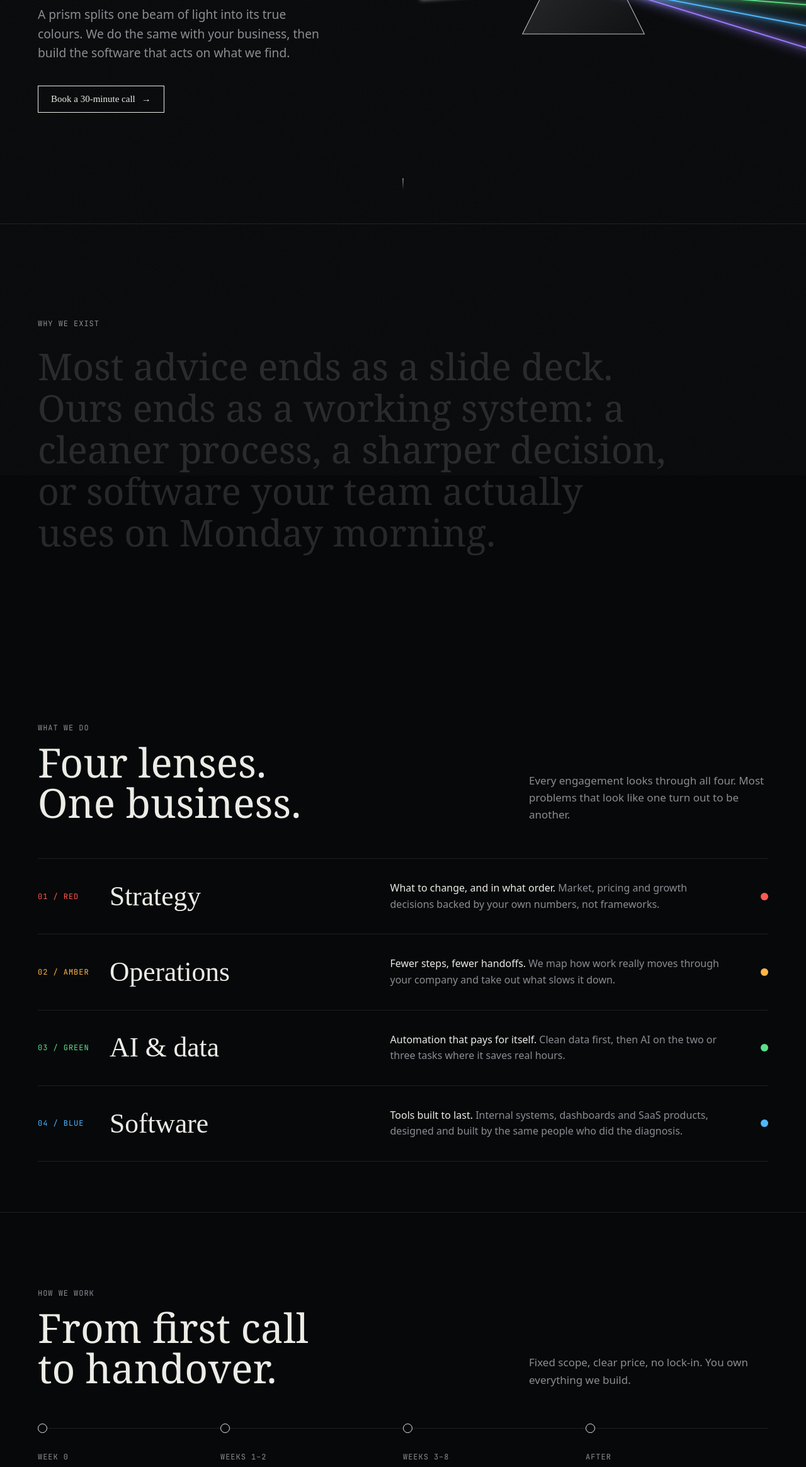
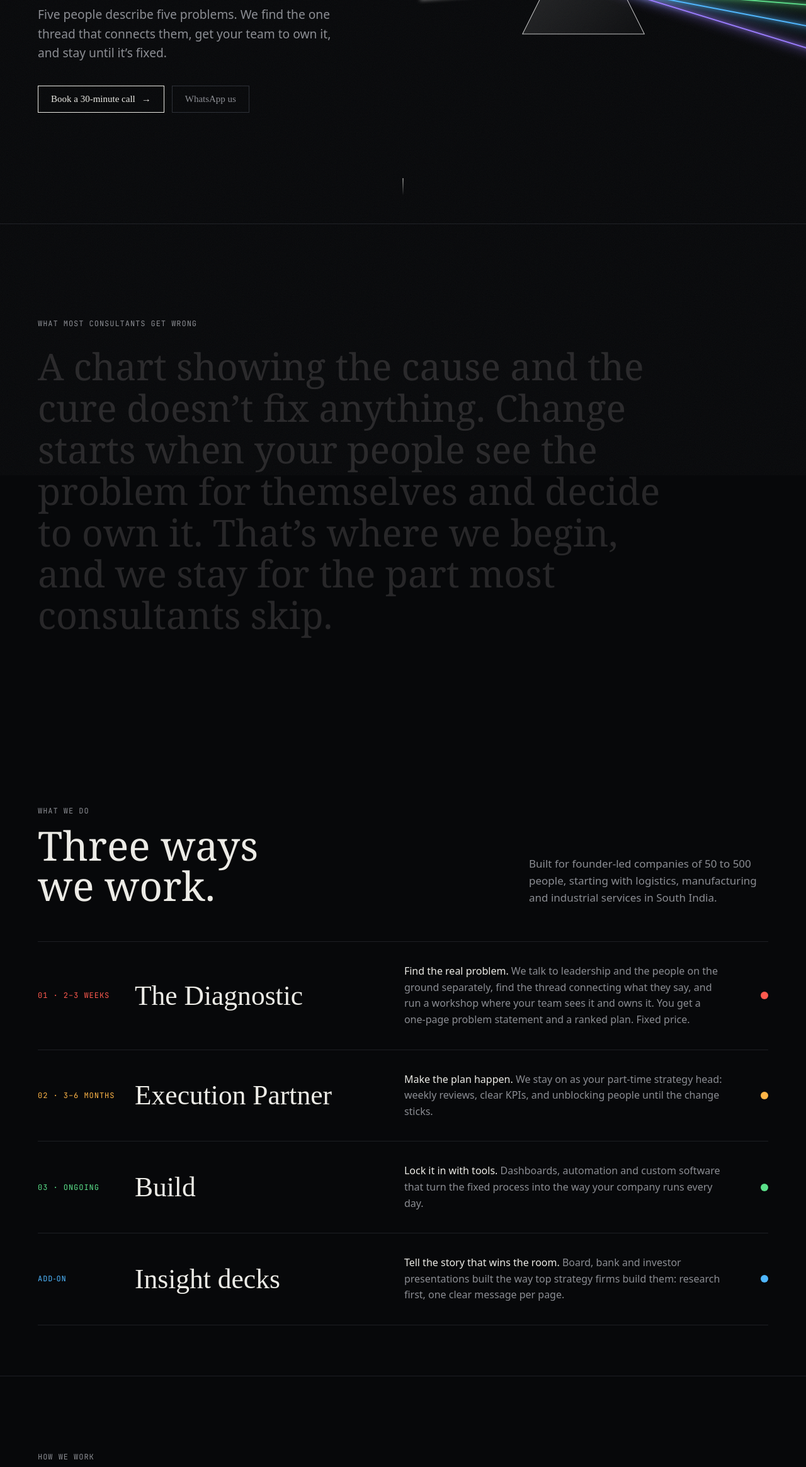
Before and after one commit to stratumprism/stratumprism-website, a plain HTML site: page drafts/prism.html in a window 1280 px wide. Shown: the part 445-2775 px from the top of the page at 63% size. Drawn offline with nearby package versions, Linux system fonts and the light colour scheme; a web font is replaced by a local one.

Commit message:
Prism draft: real copy (offers, founder story, contact)
Co-Authored-By: Claude Opus 5.5 <noreply@anthropic.com>
Claude-Session: https://claude.ai/code/session_01XkNtyxpTfPE5Ki13ucxey4

```diff
--- a/drafts/prism.html
+++ b/drafts/prism.html
@@ -30,6 +30,7 @@ nav .w{display:flex;align-items:center;justify-content:space-between;height:72px
 .btn::before{content:"";position:absolute;inset:0;background:var(--ink);transform:translateY(101%);transition:transform .35s cubic-bezier(.7,0,.2,1);z-index:-1}
 .btn:hover{color:var(--bg)!important}.btn:hover::before{transform:none}
 .btn{isolation:isolate}
+.btn.ghost{border-color:#2b2e35;color:var(--mut)!important}.btn.ghost::before{background:#1a1c21}.btn.ghost:hover{color:var(--ink)!important}
 @media (max-width:760px){.nl a:not(.btn){display:none}}
 
 /* hero */
@@ -55,7 +56,7 @@ nav .w{display:flex;align-items:center;justify-content:space-between;height:72px
 .head{display:flex;justify-content:space-between;align-items:end;gap:30px;flex-wrap:wrap;margin-bottom:56px}
 .head h2{font-size:clamp(38px,5vw,72px);line-height:1;margin:14px 0 0}
 .head p{max-width:380px;color:var(--mut);margin:0}
-.lens{display:grid;grid-template-columns:90px 1.1fr 1.4fr 40px;gap:24px;align-items:center;padding:34px 0;border-top:1px solid var(--line);position:relative;cursor:default}
+.lens{display:grid;grid-template-columns:130px 1.1fr 1.4fr 40px;gap:24px;align-items:center;padding:34px 0;border-top:1px solid var(--line);position:relative;cursor:default}
 .lens:last-child{border-bottom:1px solid var(--line)}
 .lens::after{content:"";position:absolute;left:0;bottom:-1px;height:1px;width:100%;background:var(--c);transform:scaleX(0);transform-origin:left;transition:transform .6s cubic-bezier(.7,0,.2,1)}
 .lens:hover::after{transform:scaleX(1)}
@@ -88,11 +89,12 @@ nav .w{display:flex;align-items:center;justify-content:space-between;height:72px
 .portrait span{color:var(--mut)}
 .founder blockquote{font:400 clamp(28px,3.2vw,44px)/1.18 "Gloock";margin:18px 0 28px}
 .founder p{color:var(--mut);max-width:560px}
+.stats{display:flex;gap:36px;flex-wrap:wrap;margin-top:30px;padding-top:24px;border-top:1px solid var(--line)}.stats b{display:block;font-size:30px;line-height:1.1;margin-bottom:4px}
 @media (max-width:820px){.founder .w{grid-template-columns:1fr;gap:40px}.portrait{max-width:360px}}
 
 /* contact */
 .contact{padding:140px 0 100px;border-top:1px solid var(--line);position:relative;overflow:hidden}
-.contact::before{content:"";position:absolute;left:50%;top:-40%;width:140%;height:120%;transform:translateX(-50%);background:conic-gradient(from 200deg at 50% 0,transparent 0deg,rgba(255,90,78,.10) 20deg,rgba(244,240,106,.08) 35deg,rgba(91,224,138,.08) 50deg,rgba(79,183,255,.10) 65deg,rgba(154,123,255,.10) 80deg,transparent 100deg);pointer-events:none}
+.contact::before{content:"";position:absolute;left:50%;top:-40%;width:140%;height:180%;transform:translateX(-50%);background:conic-gradient(from 200deg at 50% 0,transparent 0deg,rgba(255,90,78,.10) 20deg,rgba(244,240,106,.08) 35deg,rgba(91,224,138,.08) 50deg,rgba(79,183,255,.10) 65deg,rgba(154,123,255,.10) 80deg,transparent 100deg);pointer-events:none}
 .contact .w{display:grid;grid-template-columns:1fr 1fr;gap:70px;position:relative}
 .contact h2{font-size:clamp(46px,6vw,92px);line-height:.98;margin:16px 0 26px}
 .mail{display:flex;gap:10px;align-items:center;flex-wrap:wrap;margin:28px 0 14px}
@@ -116,16 +118,16 @@ footer .w{display:flex;justify-content:space-between;gap:24px;flex-wrap:wrap}
 
 <nav id="nav"><div class="w">
   <a class="logo" href="#top"><svg viewBox="0 0 22 20"><path d="M11 1 21 19H1Z" fill="none" stroke="currentColor" stroke-width="1.4"/><path d="M11 10 21 7" stroke="#ff5a4e"/><path d="M11 10 21 10" stroke="#5be08a"/><path d="M11 10 21 13" stroke="#4fb7ff"/></svg>STRATUM PRISM</a>
-  <div class="nl"><a href="#lenses">What we do</a><a href="#process">How we work</a><a href="#founder">About</a><a class="btn" href="#contact">Book a call</a></div>
+  <div class="nl"><a href="#lenses">Offers</a><a href="#process">How we work</a><a href="#founder">About</a><a class="btn" href="#contact">Book a call</a></div>
 </div></nav>
 
 <header class="hero" id="top">
   <div class="w">
     <div>
-      <div class="mono">Business consulting · AI · Software — Chennai</div>
+      <div class="mono">Strategy · Transformation · AI — Chennai</div>
       <h1 class="serif"><span class="ln"><span>One problem.</span></span><span class="ln"><span>Every <em class="spec" style="font-style:normal">angle.</em></span></span></h1>
-      <p class="rv">A prism splits one beam of light into its true colours. We do the same with your business, then build the software that acts on what we find.</p>
-      <a class="btn rv" href="#contact">Book a 30‑minute call <span aria-hidden="true">→</span></a>
+      <p class="rv">Five people describe five problems. We find the one thread that connects them, get your team to own it, and stay until it’s fixed.</p>
+      <div class="rv" style="display:flex;gap:12px;flex-wrap:wrap"><a class="btn" href="#contact">Book a 30‑minute call <span aria-hidden="true">→</span></a><a class="btn ghost" href="https://wa.me/917550059511" target="_blank" rel="noopener">WhatsApp us</a></div>
     </div>
     <div class="viz" aria-hidden="true">
       <svg id="prism" viewBox="0 0 600 460">
@@ -147,34 +149,34 @@ footer .w{display:flex;justify-content:space-between;gap:24px;flex-wrap:wrap}
 </header>
 
 <section class="state"><div class="w">
-  <div class="mono" style="margin-bottom:26px">Why we exist</div>
-  <h2 class="serif" id="statement">Most advice ends as a slide deck. Ours ends as a working system: a cleaner process, a sharper decision, or software your team actually uses on Monday morning.</h2>
+  <div class="mono" style="margin-bottom:26px">What most consultants get wrong</div>
+  <h2 class="serif" id="statement">A chart showing the cause and the cure doesn’t fix anything. Change starts when your people see the problem for themselves and decide to own it. That’s where we begin, and we stay for the part most consultants skip.</h2>
 </div></section>
 
 <section class="lenses" id="lenses"><div class="w">
-  <div class="head"><div><div class="mono">What we do</div><h2 class="serif">Four lenses.<br>One business.</h2></div><p>Every engagement looks through all four. Most problems that look like one turn out to be another.</p></div>
-  <div class="lens" style="--c:var(--r)"><span class="k">01 / RED</span><h3>Strategy</h3><p><b>What to change, and in what order.</b> Market, pricing and growth decisions backed by your own numbers, not frameworks.</p><span class="dot"></span></div>
-  <div class="lens" style="--c:var(--o)"><span class="k">02 / AMBER</span><h3>Operations</h3><p><b>Fewer steps, fewer handoffs.</b> We map how work really moves through your company and take out what slows it down.</p><span class="dot"></span></div>
-  <div class="lens" style="--c:var(--g)"><span class="k">03 / GREEN</span><h3>AI &amp; data</h3><p><b>Automation that pays for itself.</b> Clean data first, then AI on the two or three tasks where it saves real hours.</p><span class="dot"></span></div>
-  <div class="lens" style="--c:var(--b)"><span class="k">04 / BLUE</span><h3>Software</h3><p><b>Tools built to last.</b> Internal systems, dashboards and SaaS products, designed and built by the same people who did the diagnosis.</p><span class="dot"></span></div>
+  <div class="head"><div><div class="mono">What we do</div><h2 class="serif">Three ways<br>we work.</h2></div><p>Built for founder‑led companies of 50 to 500 people, starting with logistics, manufacturing and industrial services in South India.</p></div>
+  <div class="lens" style="--c:var(--r)"><span class="k">01 · 2–3 WEEKS</span><h3>The Diagnostic</h3><p><b>Find the real problem.</b> We talk to leadership and the people on the ground separately, find the thread connecting what they say, and run a workshop where your team sees it and owns it. You get a one‑page problem statement and a ranked plan. Fixed price.</p><span class="dot"></span></div>
+  <div class="lens" style="--c:var(--o)"><span class="k">02 · 3–6 MONTHS</span><h3>Execution Partner</h3><p><b>Make the plan happen.</b> We stay on as your part‑time strategy head: weekly reviews, clear KPIs, and unblocking people until the change sticks.</p><span class="dot"></span></div>
+  <div class="lens" style="--c:var(--g)"><span class="k">03 · ONGOING</span><h3>Build</h3><p><b>Lock it in with tools.</b> Dashboards, automation and custom software that turn the fixed process into the way your company runs every day.</p><span class="dot"></span></div>
+  <div class="lens" style="--c:var(--b)"><span class="k">ADD‑ON</span><h3>Insight decks</h3><p><b>Tell the story that wins the room.</b> Board, bank and investor presentations built the way top strategy firms build them: research first, one clear message per page.</p><span class="dot"></span></div>
 </div></section>
 
 <section class="proc" id="process"><div class="w">
-  <div class="head"><div><div class="mono">How we work</div><h2 class="serif">From first call<br>to handover.</h2></div><p>Fixed scope, clear price, no lock-in. You own everything we build.</p></div>
+  <div class="head"><div><div class="mono">How we work</div><h2 class="serif">From first call<br>to lasting change.</h2></div><p>Fixed price for the Diagnostic, monthly after that, no lock‑in. You own everything we build.</p></div>
   <div class="track" id="track"><div class="bar" id="bar"></div>
-    <div class="st"><div class="pt"></div><span class="mono">Week 0</span><h3>Listen</h3><p>A free 30‑minute call. You talk, we ask questions.</p></div>
-    <div class="st"><div class="pt"></div><span class="mono">Weeks 1–2</span><h3>Diagnose</h3><p>We look through all four lenses and give you a ranked list of moves.</p></div>
-    <div class="st"><div class="pt"></div><span class="mono">Weeks 3–8</span><h3>Build</h3><p>We fix the process and build the tools, showing progress every week.</p></div>
-    <div class="st"><div class="pt"></div><span class="mono">After</span><h3>Hand over</h3><p>Training, documentation and support, so your team runs it without us.</p></div>
+    <div class="st"><div class="pt"></div><span class="mono">Day 1</span><h3>Listen</h3><p>A free 30‑minute call. You talk, we ask questions.</p></div>
+    <div class="st"><div class="pt"></div><span class="mono">Weeks 1–3</span><h3>Connect</h3><p>Interviews across levels to find the one problem behind the many.</p></div>
+    <div class="st"><div class="pt"></div><span class="mono">Workshop</span><h3>Own</h3><p>Your team sees the problem, agrees on it, and commits to the plan.</p></div>
+    <div class="st"><div class="pt"></div><span class="mono">Months 1–6</span><h3>Execute</h3><p>We drive the plan with you and build the tools that keep it running.</p></div>
   </div>
 </div></section>
 
 <section class="founder" id="founder"><div class="w">
-  <div class="portrait"><span class="mono">Founder photo</span></div>
+  <div class="portrait"><span class="serif" style="font-size:clamp(90px,12vw,170px);color:var(--ink);opacity:.9">PS</span></div>
   <div>
     <div class="mono">Founder</div>
-    <blockquote>“I started Stratum Prism because good advice kept dying in slide decks.”</blockquote>
-    <p>Prasanth Sethuraman founded Stratum Prism in Chennai to bring consulting and engineering under one roof. [Your background goes here: past roles, industries, and one result you’re proud of.]</p>
+    <blockquote>“Five people, five problems. My job is to find the one thread that connects them.”</blockquote>
+    <p>Prasanth spent five years at McKinsey, starting as a presentation specialist and growing into a junior consultant, learning how the firm’s consultants turn raw research into insight. He then spent five years at Cognizant leading STEP, a standalone strategy and transformation team covering market intelligence, strategy and employee engagement.</p><p>He founded Stratum Prism in Chennai to pair that discipline with the speed of AI, and to stay for the part most consultants skip: getting it done.</p><div class="stats"><div><b class="serif">10</b><span class="mono">years in strategy</span></div><div><b class="serif">McKinsey</b><span class="mono">5 years</span></div><div><b class="serif">Cognizant</b><span class="mono">5 years</span></div></div>
     <p class="mono" style="margin-top:26px">Prasanth Sethuraman · Founder &amp; Director</p>
   </div>
 </div></section>
@@ -183,13 +185,13 @@ footer .w{display:flex;justify-content:space-between;gap:24px;flex-wrap:wrap}
   <div>
     <div class="mono">Contact</div>
     <h2 class="serif">Bring us the<br><span class="spec">tangled</span> problem.</h2>
-    <p style="color:var(--mut);max-width:440px">Tell us what’s going on. We reply within one working day to set up a call.</p>
-    <div class="mail"><code id="em">contact@stratumprism.com</code><button class="btn" type="button" id="cp">Copy</button></div>
+    <p style="color:var(--mut);max-width:440px">Tell us what’s going on. We reply within one working day to set up a call. Prefer to talk? Call or WhatsApp.</p>
+    <div class="mail"><code id="em">contact@stratumprism.com</code><button class="btn" type="button" id="cp">Copy</button></div><div class="mail"><a class="btn ghost" href="tel:+917550059511">+91 75500 59511</a><a class="btn ghost" href="https://wa.me/917550059511" target="_blank" rel="noopener">WhatsApp</a></div>
   </div>
   <form id="form" novalidate>
     <div class="f"><input id="n" name="name" placeholder=" " required><label for="n">Your name</label></div>
     <div class="f"><input id="e" name="email" type="email" placeholder=" " required><label for="e">Work email</label></div>
-    <div class="f"><select id="t" name="topic"><option>Strategy</option><option>Operations</option><option>AI &amp; data</option><option>Software</option><option>Not sure yet</option></select><label for="t">Interested in</label></div>
+    <div class="f"><select id="t" name="topic"><option>The Diagnostic</option><option>Execution Partner</option><option>Build (AI &amp; software)</option><option>Insight decks</option><option>Not sure yet</option></select><label for="t">Interested in</label></div>
     <div class="f"><textarea id="m" name="msg" rows="3" placeholder=" "></textarea><label for="m">What’s going on?</label></div>
     <div><button class="btn" type="submit">Request a call →</button></div>
     <div class="note" id="note" role="status"></div>
@@ -197,7 +199,7 @@ footer .w{display:flex;justify-content:space-between;gap:24px;flex-wrap:wrap}
 </div></section>
 
 <footer><div class="w">
-  <div><span style="color:var(--ink)">Stratum Prism Private Limited</span><br>Alwarpet, Chennai, Tamil Nadu, India · CIN: to be added</div>
+  <div><span style="color:var(--ink)">Stratum Prism Private Limited</span> (incorporation in progress)<br>Alwarpet, Chennai, Tamil Nadu, India</div>
   <div>© 2026 Stratum Prism</div>
 </div></footer>
 
```
